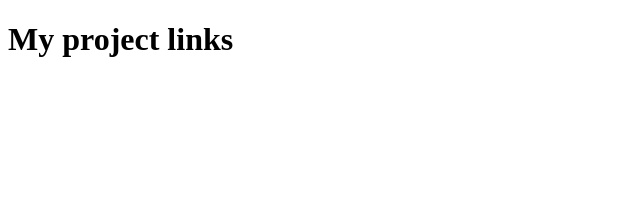
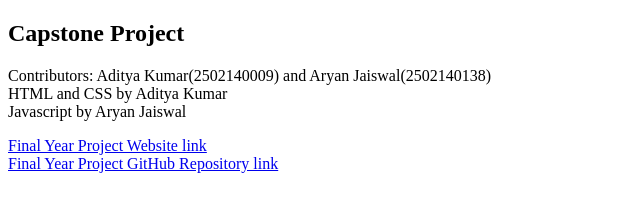
Before and after one commit to hatexrebel/All-Links, a plain HTML site: page index.html in a window 1280 px wide. Shown: the whole page, without its empty margins (0-640 px from the left). Drawn offline with Linux system fonts and the light colour scheme.

Commit message:
Final changes for 1st project

```diff
--- a/index.html
+++ b/index.html
@@ -3,9 +3,12 @@
 <head>
     <meta charset="UTF-8">
     <meta name="viewport" content="width=device-width, initial-scale=1.0">
-    <title>Document</title>
+    <title>Rebel Projects</title>
 </head>
 <body>
-    <h1>My project links</h1>
-
+    <h2>Capstone Project</h2>
+    <p>Contributors: Aditya Kumar(2502140009) and Aryan Jaiswal(2502140138)
+        <br>HTML and CSS by Aditya Kumar<br>Javascript by Aryan Jaiswal</p>
+    <a href="https://final-year-project-with-aditya-x-ar.vercel.app/" target="_blank">Final Year Project Website link</a><br>
+    <a href="https://github.com/hatexrebel/Final-Year-Project-with-AdityaXAryan" target="_blank">Final Year Project GitHub Repository link</a>
 </html>
```
Also changed, not shown: 1 other file.
